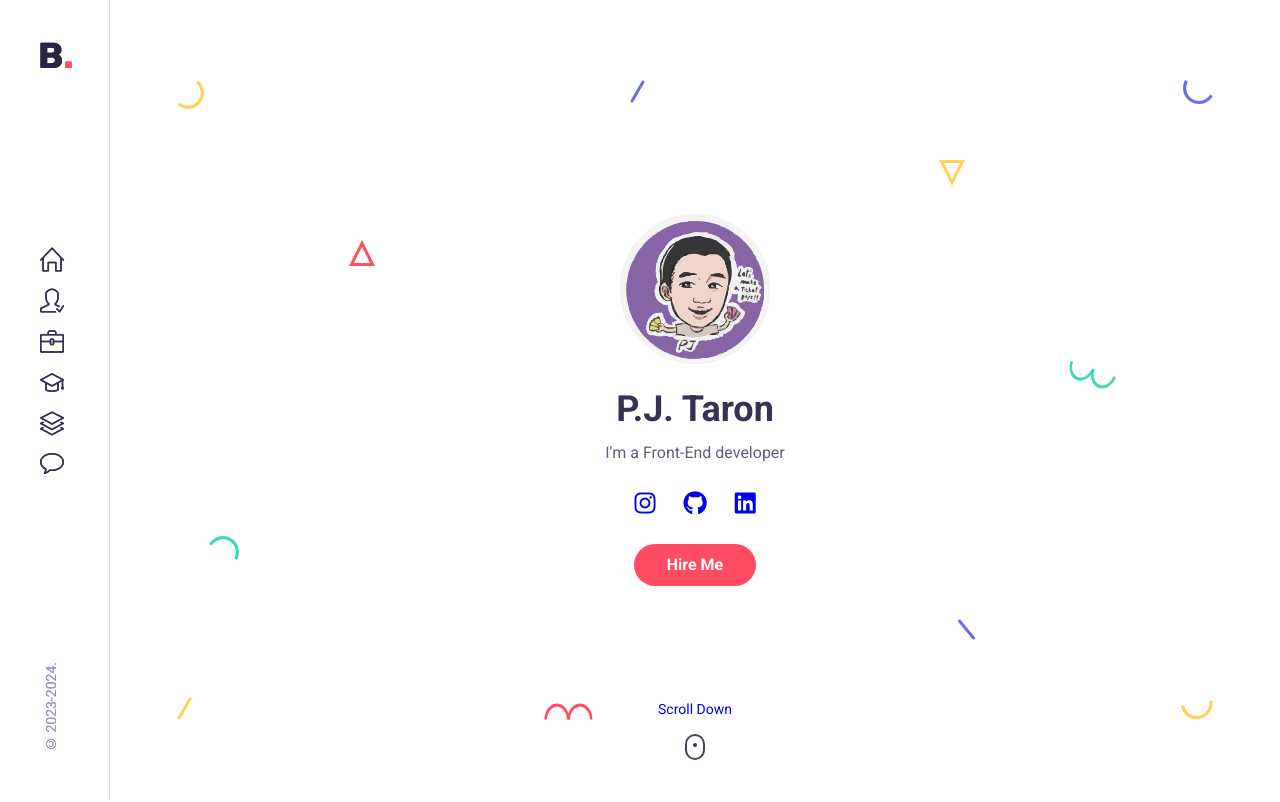
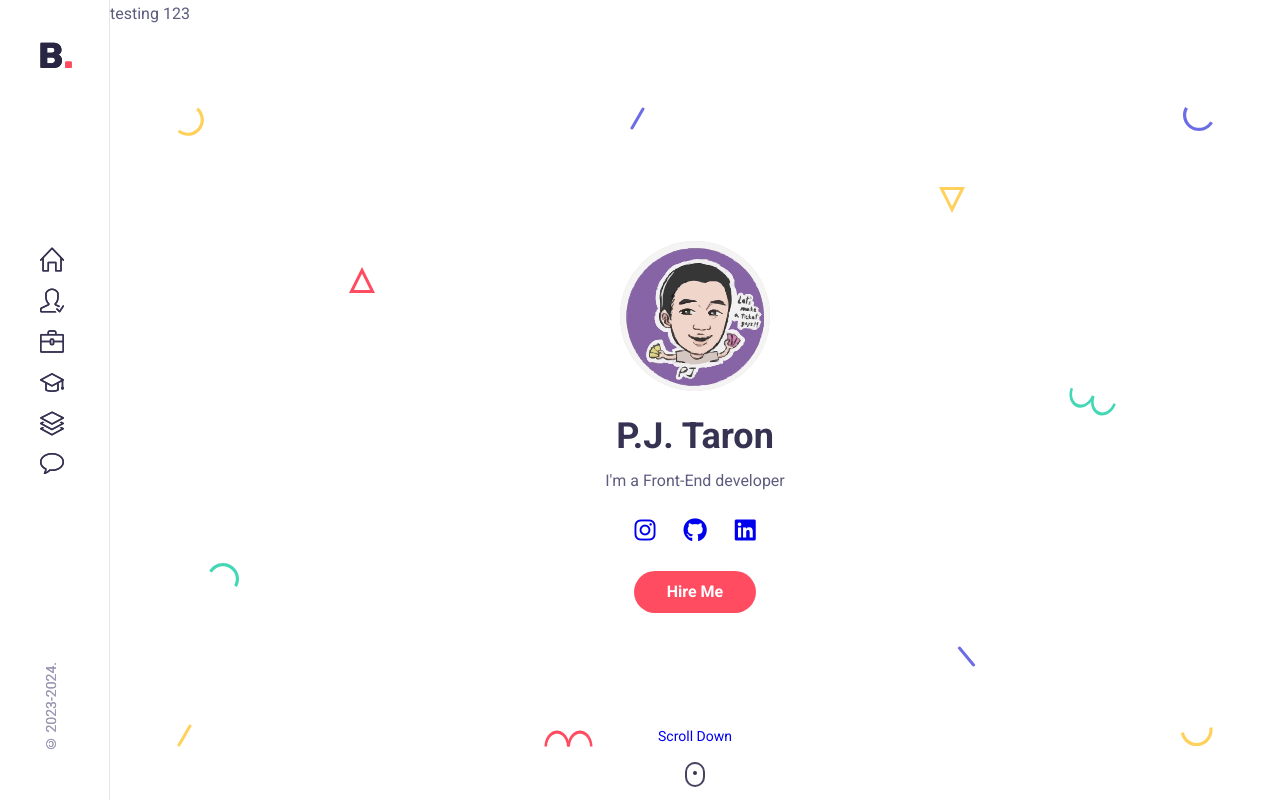
Before and after one commit to jadepeck/My-Profile, a React (Create React App) app: page / in a window 1280 px wide. Shown: the top 802 px of the page. Built offline with nearby package versions, Linux system fonts and the light colour scheme.

Commit message:
testing123

```diff
--- a/src/App.js
+++ b/src/App.js
@@ -12,6 +12,7 @@ const App = () => {
     <>
     <Sidebar />
     <main className='main'>
+      <p>testing 123</p>
       <Home />
       <About />
       <Services />
```
